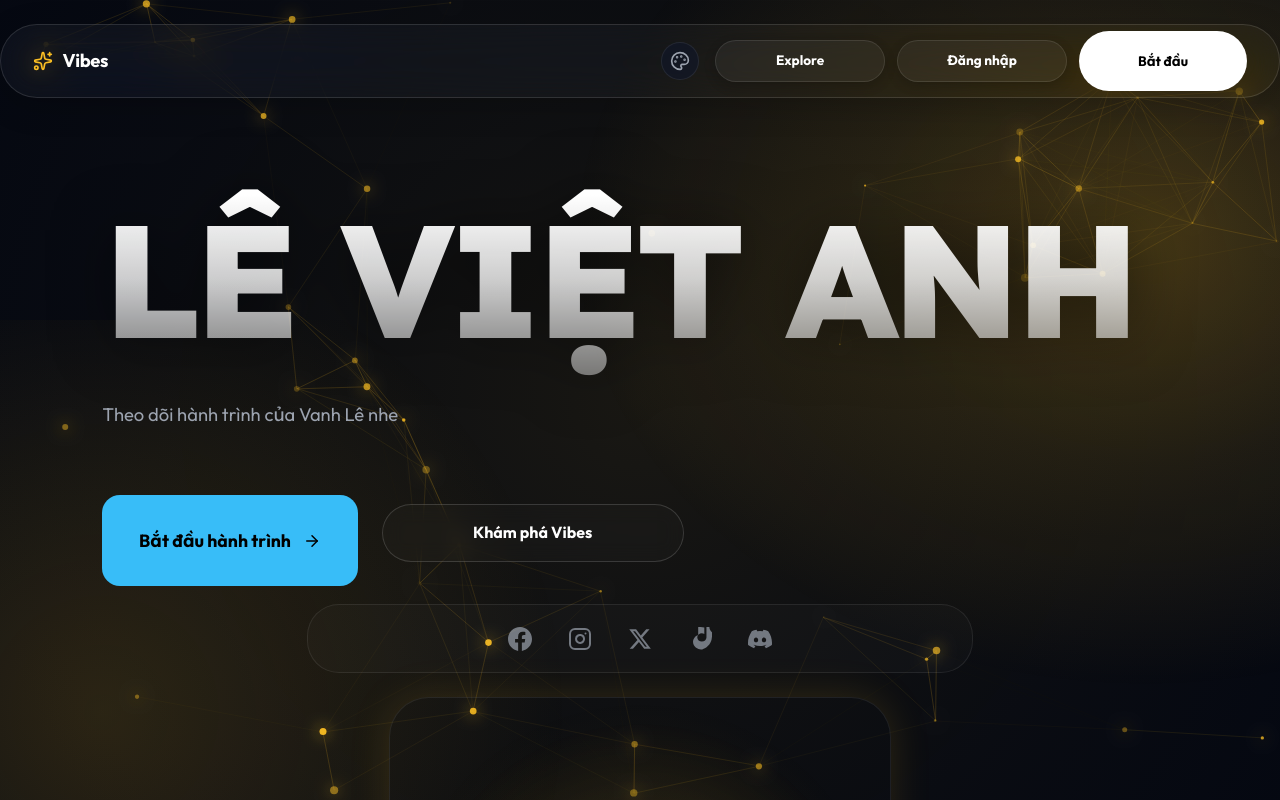
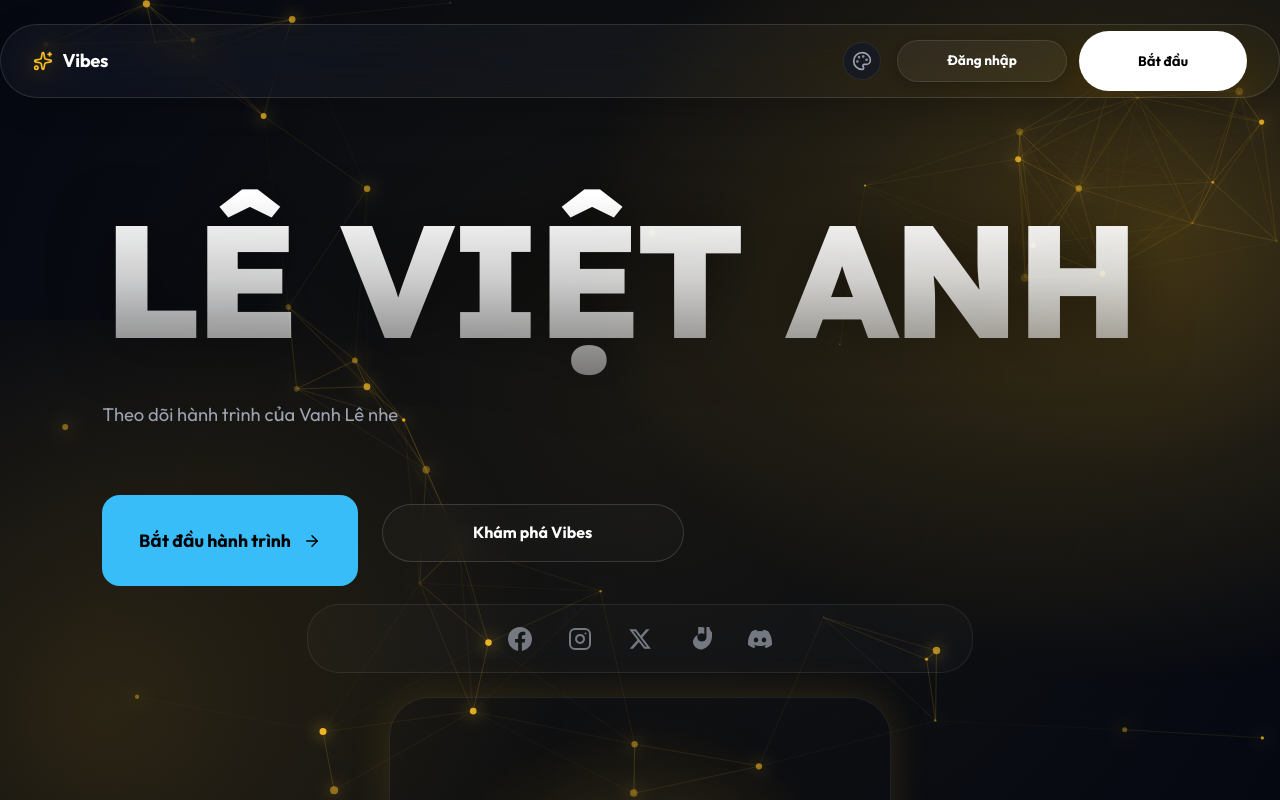
Before and after one commit to Vanhle05/Vibes, a React (Vite) app in the folder client/: page / in a window 1280 px wide. Shown: the top 800 px of the page. Built offline with nearby package versions, Linux system fonts and the light colour scheme.

Commit message:
fix: hide Explore link from guest users in Navbar

```diff
--- a/client/src/components/Navbar.jsx
+++ b/client/src/components/Navbar.jsx
@@ -58,9 +58,9 @@
           </div>
 
           <div className="nav-main-links">
-            <Link to="/explore" className="nav-link">Explore</Link>
             {user ? (
               <>
+                <Link to="/explore" className="nav-link">Explore</Link>
                 {(user.isPaid === true || user.role === 'admin') ? (
                   <>
                     <Link to="/dashboard" className="nav-link">Dashboard</Link>
```
